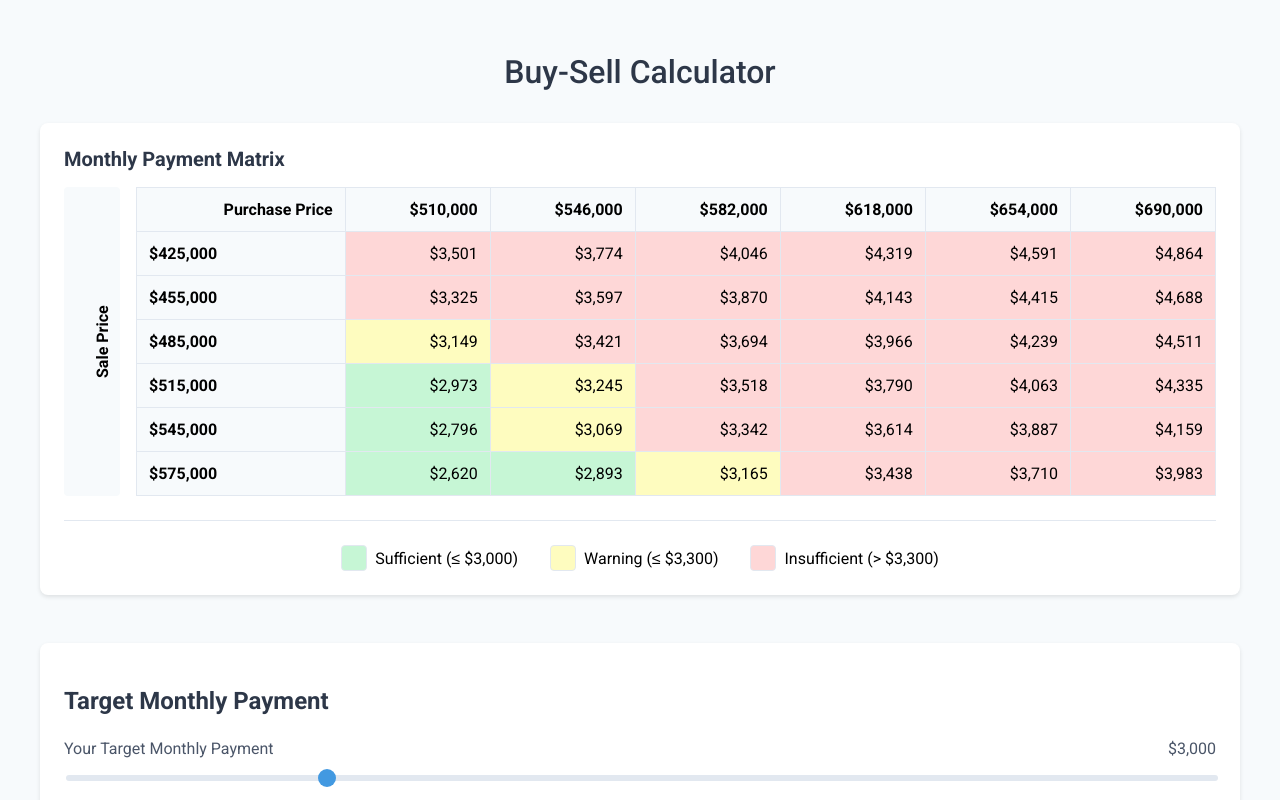
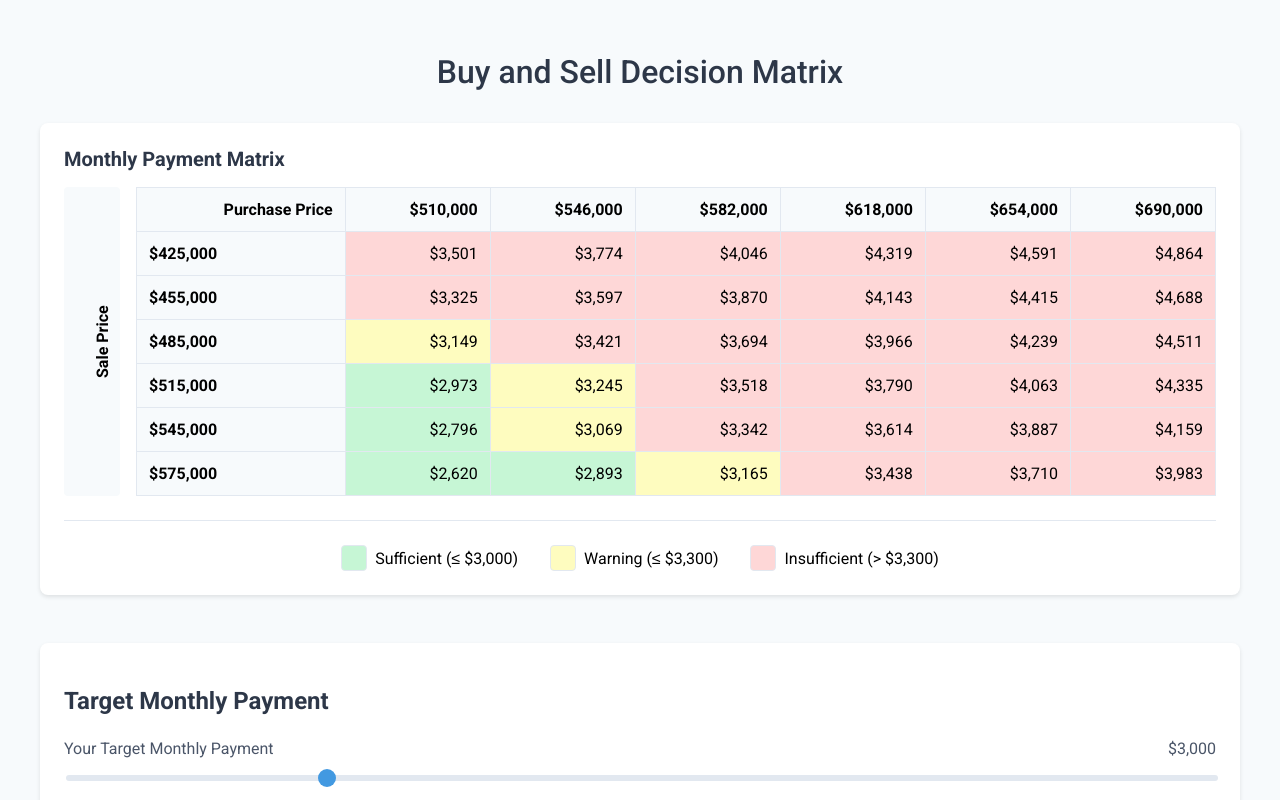
Before and after one commit to trentschade/buy-sell_fullstack_3_next, a Next.js app: page /unified-calculator in a window 1280 px wide. Shown: the top 800 px of the page. Built offline with nearby package versions, Linux system fonts and the light colour scheme.

Commit message:
Small edits

```diff
--- a/pages/unified-calculator.js
+++ b/pages/unified-calculator.js
@@ -300,7 +300,7 @@ export default function UnifiedCalculator() {
 
   return (
     <div className={styles.container}>
-      <h1 className={styles.title}>Buy-Sell Calculator</h1>
+      <h1 className={styles.title}>Buy and Sell Decision Matrix</h1>
 
 
       {/* Monthly Payment Table */}
```
Also changed, not shown: 1 other file (tests, documents, lock files or other folders).
